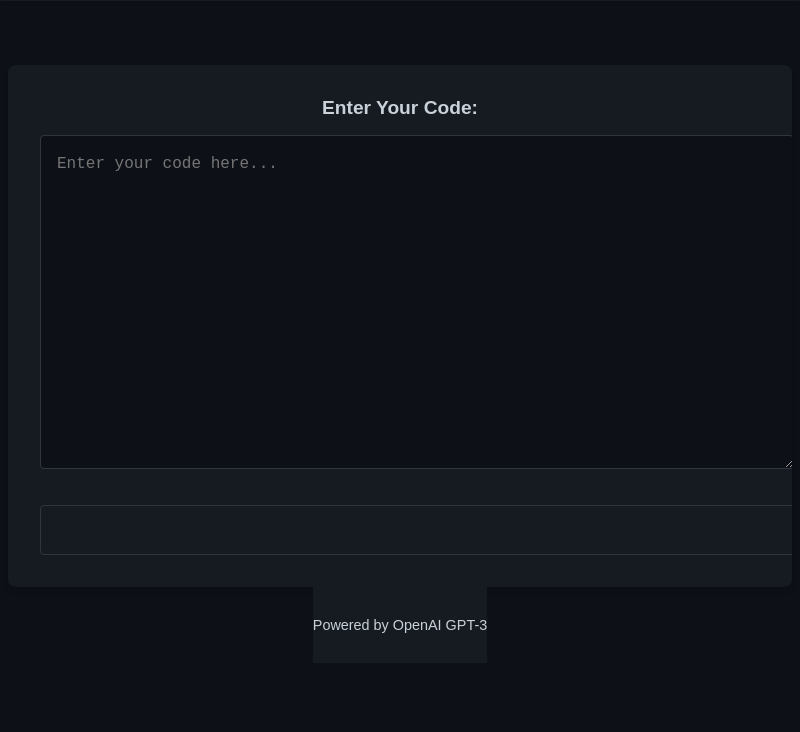
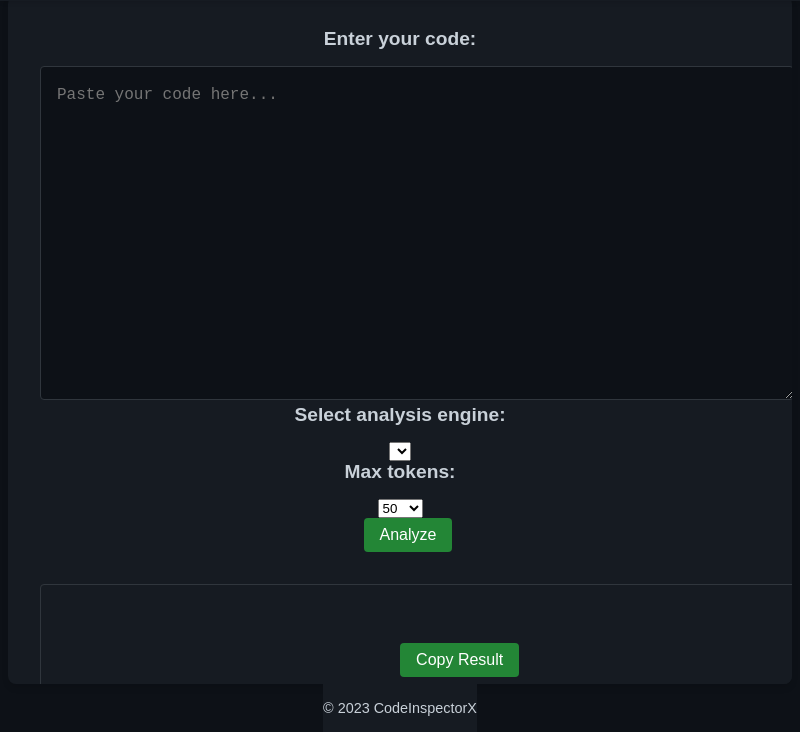
Before and after one commit to kyuikaa/CodeInspectorX, an Electron app: page index.html in a window 800 px wide. Shown: the part 68-800 px from the top of the page. Drawn offline with Linux system fonts and the light colour scheme; no server answers.

Commit message:
style(index.html): reformat HTML code indentation and spacing feat(index.html): update navigation bar layout and remove analyze button feat(index.html): add code input section with analysis options feat(index.html): add loading spinner and error message placeholders feat(index.html): add result section with copy button and result container feat(index.html): add footer with copyright information

```diff
--- a/index.html
+++ b/index.html
@@ -1,10 +1,10 @@
 <!DOCTYPE html>
 <html lang="en">
 <head>
-    <meta charset="UTF-8" />
-    <meta name="viewport" content="width=device-width, initial-scale=1.0" />
-    <link rel="stylesheet" href="styles.css" />
+    <meta charset="UTF-8">
+    <meta name="viewport" content="width=device-width, initial-scale=1.0">
     <title>CodeInspectorX</title>
+    <link rel="stylesheet" href="styles.css">
 </head>
 <body>
     <header>
@@ -13,26 +13,42 @@
                 <h1>CodeInspectorX</h1>
             </div>
             <div class="nav-right">
-          <button id="settingsButton">Settings</button>
-          <button id="analyzeButton">Analyze</button>
+                <button id="settings-button">Settings</button>
             </div>
         </nav>
     </header>
+
     <main>
-      <div class="code-input">
-        <label for="codeInput">Enter Your Code:</label>
-        <textarea
-          id="codeInput"
-          rows="10"
-          cols="50"
-          placeholder="Enter your code here..."
-        ></textarea>
+        <section class="code-input">
+            <label for="code-input">Enter your code:</label>
+            <textarea id="code-input" placeholder="Paste your code here..."></textarea>
+            <div class="options">
+                <label for="engine-select">Select analysis engine:</label>
+                <select id="engine-select"></select>
+                <label for="max-tokens-select">Max tokens:</label>
+                <select id="max-tokens-select">
+                    <option value="50">50</option>
+                    <option value="100">100</option>
+                    <option value="150">150</option>
+                </select>
             </div>
-      <div id="analysisResult" class="result"></div>
+            <button id="analyze-button" class="analyze-button">Analyze</button>
+        </section>
+
+        <div id="loading-spinner" class="loader"></div>
+        <div id="error-message" class="error-message"></div>
+
+        <section class="result">
+            <button id="copy-button">Copy Result</button>
+            <div id="copy-success-message" class="success-message">Result copied to clipboard!</div>
+            <div id="result-container"></div>
+        </section>
     </main>
+
     <footer>
-      <p>Powered by OpenAI GPT-3</p>
+        &copy; 2023 CodeInspectorX
     </footer>
+
     <script src="modules/renderer.js"></script>
 </body>
 </html>
```
Lines whose indentation alone changed are shown as unchanged.
